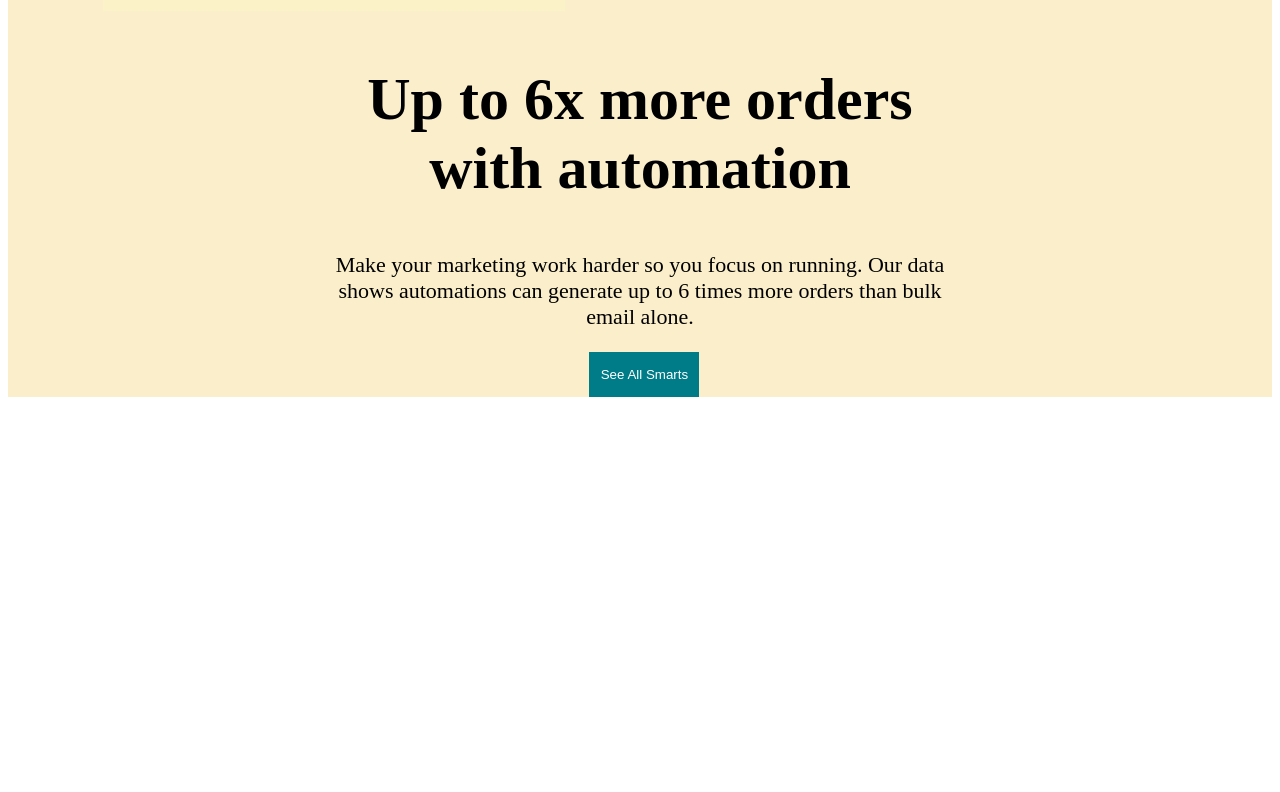
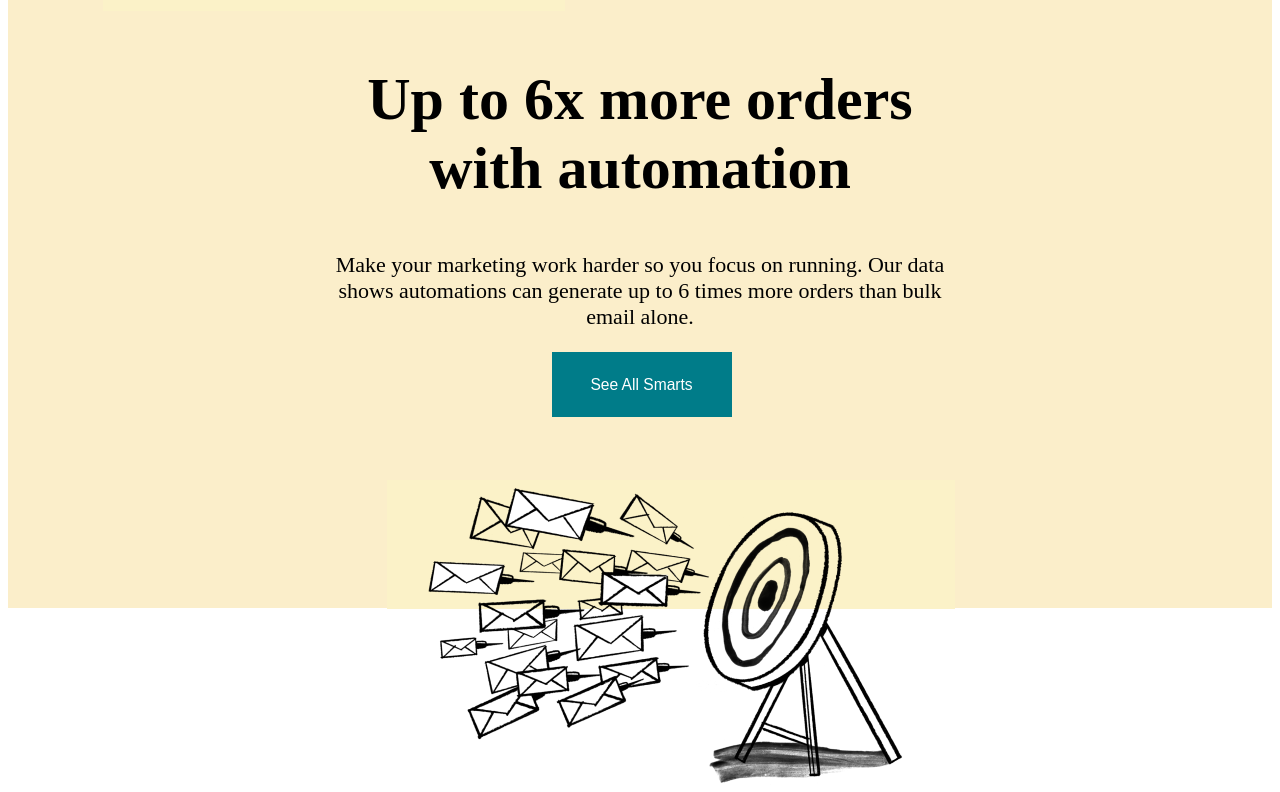
Before and after one commit to addod19/mailchimp, a React (Create React App) app: page / in a window 1280 px wide. Shown: the part 6628-7420 px from the top of the page. Before the commit the page ends 7033 px from the top, so only its background shows below. Built offline with nearby package versions, Linux system fonts and the light colour scheme.

Commit message:
add next image section

```diff
--- a/src/components/seehow/index.js
+++ b/src/components/seehow/index.js
@@ -5,12 +5,13 @@ import Row1 from './row1';
 import Row2 from './row2';
 import Row3 from './row3';
 import Row4 from './row4';
+import NextImg from './nextImg'
 
 import styled from 'styled-components';
 
 const Bg = styled.section`
   width: 100%;
-  height: auto;
+  height: 2100px;
   background: #fbeeca;
 `;
 
@@ -22,6 +23,7 @@ const SeeHow = () => {
       <Row2 />
       <Row3 />
       <Row4 />
+      <NextImg />
     </Bg>
   )
 }
--- /dev/null
+++ b/src/components/seehow/nextImg.js
@@ -0,0 +1,28 @@
+import React from 'react';
+
+import styled from 'styled-components';
+
+import next from '../../assets/images/cvg.png';
+
+const ImgWrap = styled.section`
+  width: 100%;
+  position: relative;
+  // left: 30%;
+  top: 3%;
+`;
+
+const ImgSrc = styled.img`
+  position: relative;
+  left: 30%;
+  top: 10%;
+`;
+
+const NextImg = () => {
+  return(
+    <ImgWrap>
+      <ImgSrc src={next} alt="" />
+    </ImgWrap>
+  )
+}
+
+export default NextImg;
--- a/src/components/seehow/row4.js
+++ b/src/components/seehow/row4.js
@@ -3,15 +3,15 @@ import React from 'react';
 import styled from 'styled-components';
 
 const Links = styled.button`
-  width: 110px;
-  height: 45px;
+  width: 180px;
+  height: 65px;
   background: blue;
   border: none;
   color: white;
   background: #007c89;
 
   position: relative;
-  left: 46%;
+  left: 43%;
 
   &:hover {
     cursor: pointer;
@@ -19,6 +19,9 @@ const Links = styled.button`
   }
 `;
 
+const Li = styled.h3`
+  font-weight: 400;
+`;
 const Title = styled.div`
   width: 50%;
   position: relative;
@@ -53,7 +56,7 @@ const Row4 = () => {
         </Desc>
       </Description>
       <Links>
-        See All Smarts
+        <Li>See All Smarts</Li>
       </Links>
     </>
   )
```
Also changed, not shown: src/assets/images/cvg.png (added).
